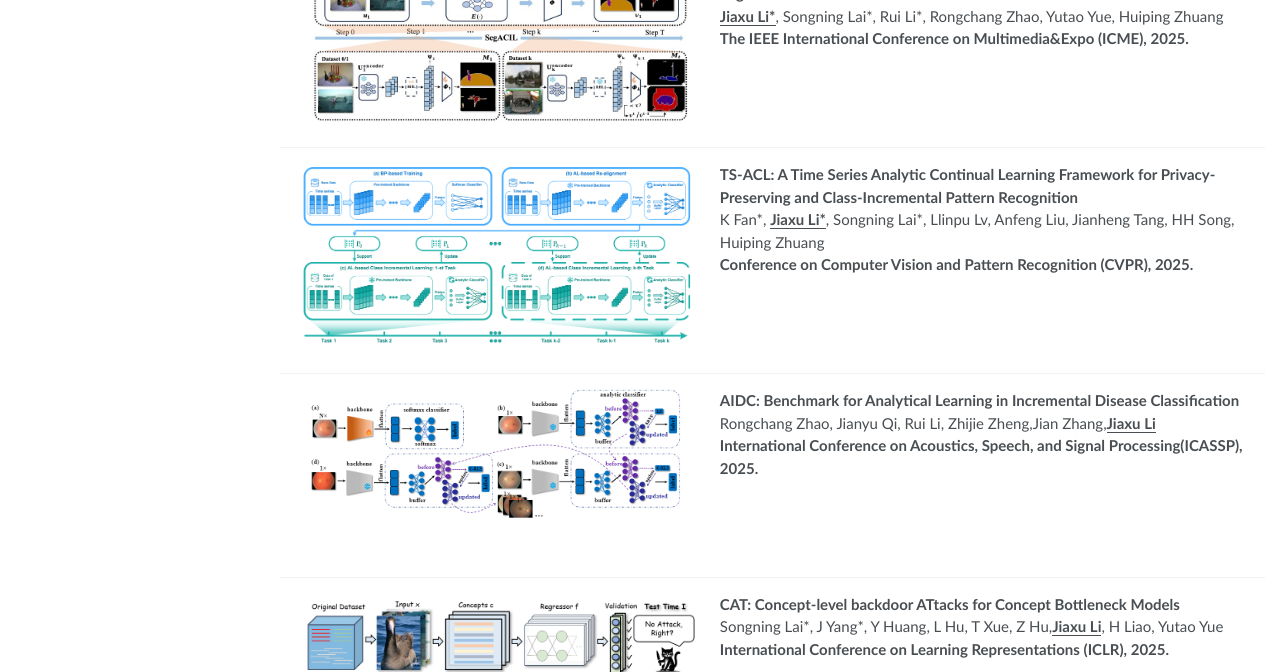
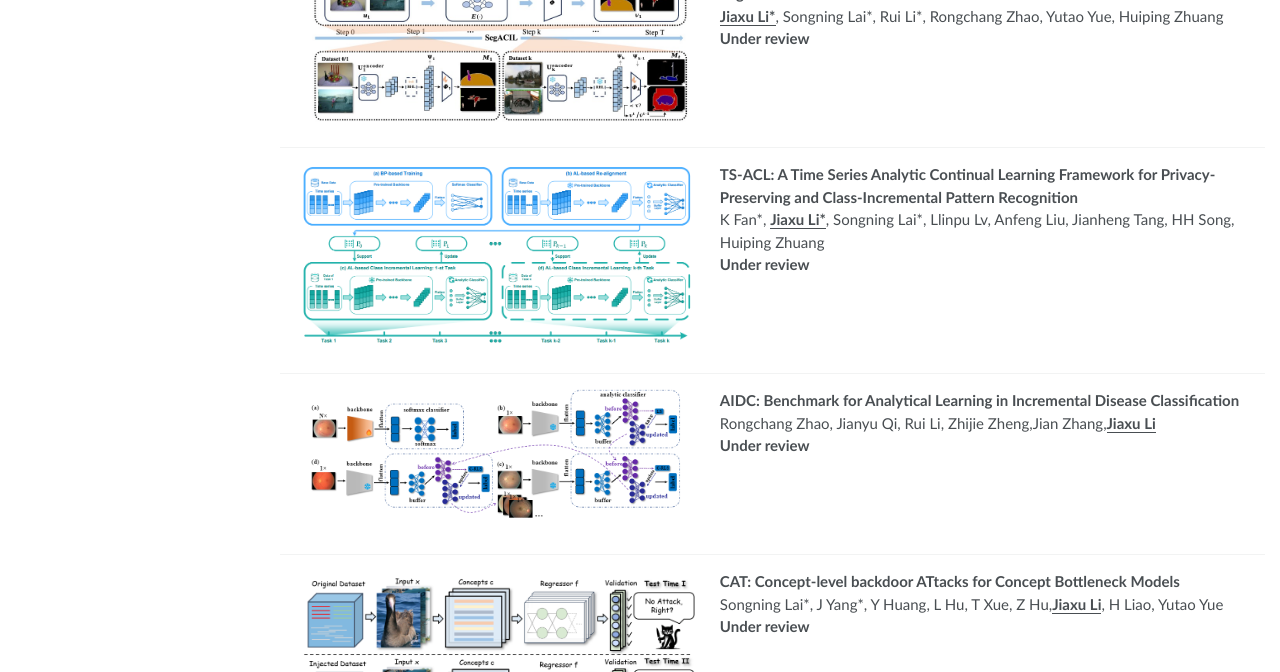
Before and after one commit to LIJIAXU137/LIJIAXU137.github.io, a plain HTML site: page index.html in a window 1280 px wide. Shown: the part 492-1164 px from the top of the page. Drawn offline with nearby package versions, Linux system fonts and the light colour scheme; some packages are replaced by stand-ins of ours; no server answers.

Commit message:
under review

```diff
--- a/index.html
+++ b/index.html
@@ -112,7 +112,8 @@
               <dt><img align="left" width="400" hspace="20" wspace="10" src="../images/SegACIL.jpg" /></dt>
               <dd><strong>SegACIL: Solving the Stability-Plasticity Dilemma in Continual Semantic Segmentation</strong></dd>
               <dd> <strong><u>Jiaxu Li*</u></strong>, Songning Lai*, Rui Li*, Rongchang Zhao, Yutao Yue,  Huiping Zhuang</dd>
-              <dd><strong>The IEEE International Conference on Multimedia&Expo (ICME), 2025.</strong></dd>
+              <!-- <dd><strong>The IEEE International Conference on Multimedia&Expo (ICME), 2025.</strong></dd> -->
+              <dd><strong>Under review</strong></dd>
             </dl>
             <p><br /><br /><br /></p>
             <hr />
@@ -120,7 +121,8 @@
               <dt><img align="left" width="400" hspace="20" wspace="10" src="../images/GEOM.png" /></dt>
               <dd><strong>TS-ACL: A Time Series Analytic Continual Learning Framework for Privacy-Preserving and Class-Incremental Pattern Recognition</strong></dd>
               <dd>K Fan*, <strong><u>Jiaxu Li*</u></strong>, Songning Lai*, Llinpu Lv, Anfeng Liu, Jianheng Tang, HH Song, Huiping Zhuang</dd>
-              <dd><strong>Conference on Computer Vision and Pattern Recognition (CVPR), 2025.</strong></dd>
+              <!-- <dd><strong>Conference on Computer Vision and Pattern Recognition (CVPR), 2025.</strong></dd> -->
+              <dd><strong>Under review</strong></dd>
             </dl>
             <p><br /><br /><br /></p>
             <hr />
@@ -128,7 +130,8 @@
               <dt><img align="left" width="400" hspace="20" wspace="10" src="../images/T2VHE.png" /></dt>
               <dd><strong>AIDC: Benchmark for Analytical Learning in Incremental Disease Classification</strong></dd>
               <dd>Rongchang Zhao, Jianyu Qi, Rui Li, Zhijie Zheng,Jian Zhang,<strong><u>Jiaxu Li</u></strong></dd>
-              <dd><strong> International Conference on Acoustics, Speech, and Signal Processing(ICASSP), 2025. </strong></dd>
+              <!-- <dd><strong> International Conference on Acoustics, Speech, and Signal Processing(ICASSP), 2025. </strong></dd> -->
+              <dd><strong>Under review</strong></dd>
             </dl>
             <p><br /><br /><br /></p>
             <hr />
@@ -136,7 +139,8 @@
               <dt><img align="left" width="400" hspace="20" wspace="10" src="../images/DSN.png" /></dt>
               <dd><strong>CAT: Concept-level backdoor ATtacks for Concept Bottleneck Models</strong></dd>
               <dd>Songning Lai*, J Yang*, Y Huang, L Hu, T Xue, Z Hu,<strong><u>Jiaxu Li</u></strong>, H Liao, Yutao Yue</dd>
-              <dd><strong>International Conference on Learning Representations (ICLR), 2025. </strong></dd>
+              <!-- <dd><strong>International Conference on Learning Representations (ICLR), 2025. </strong></dd> -->
+              <dd><strong>Under review</strong></dd>
             </dl>
             <p><br /><br /><br /></p>
             <hr />
```
Also changed, not shown: 1 other file.
